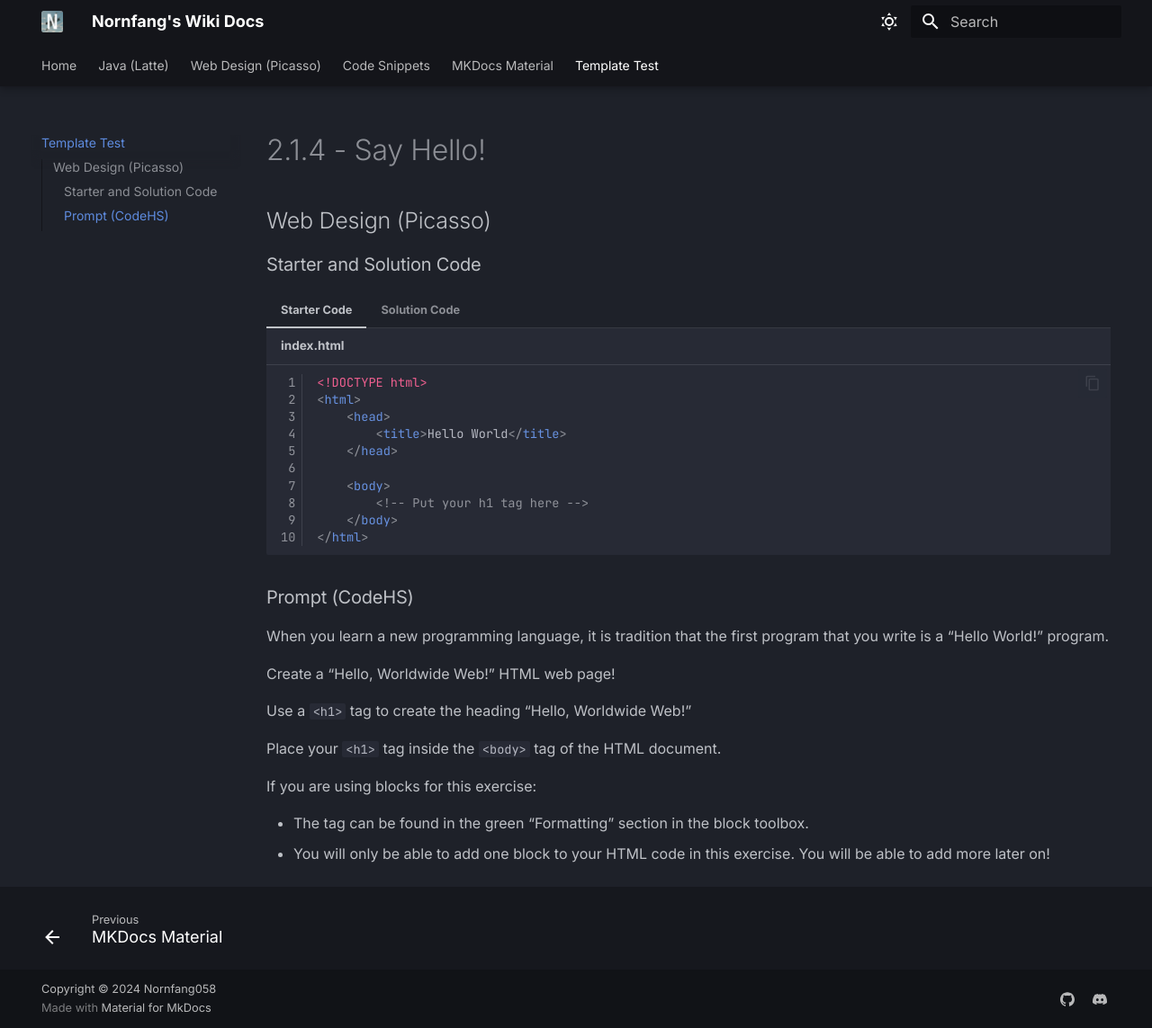
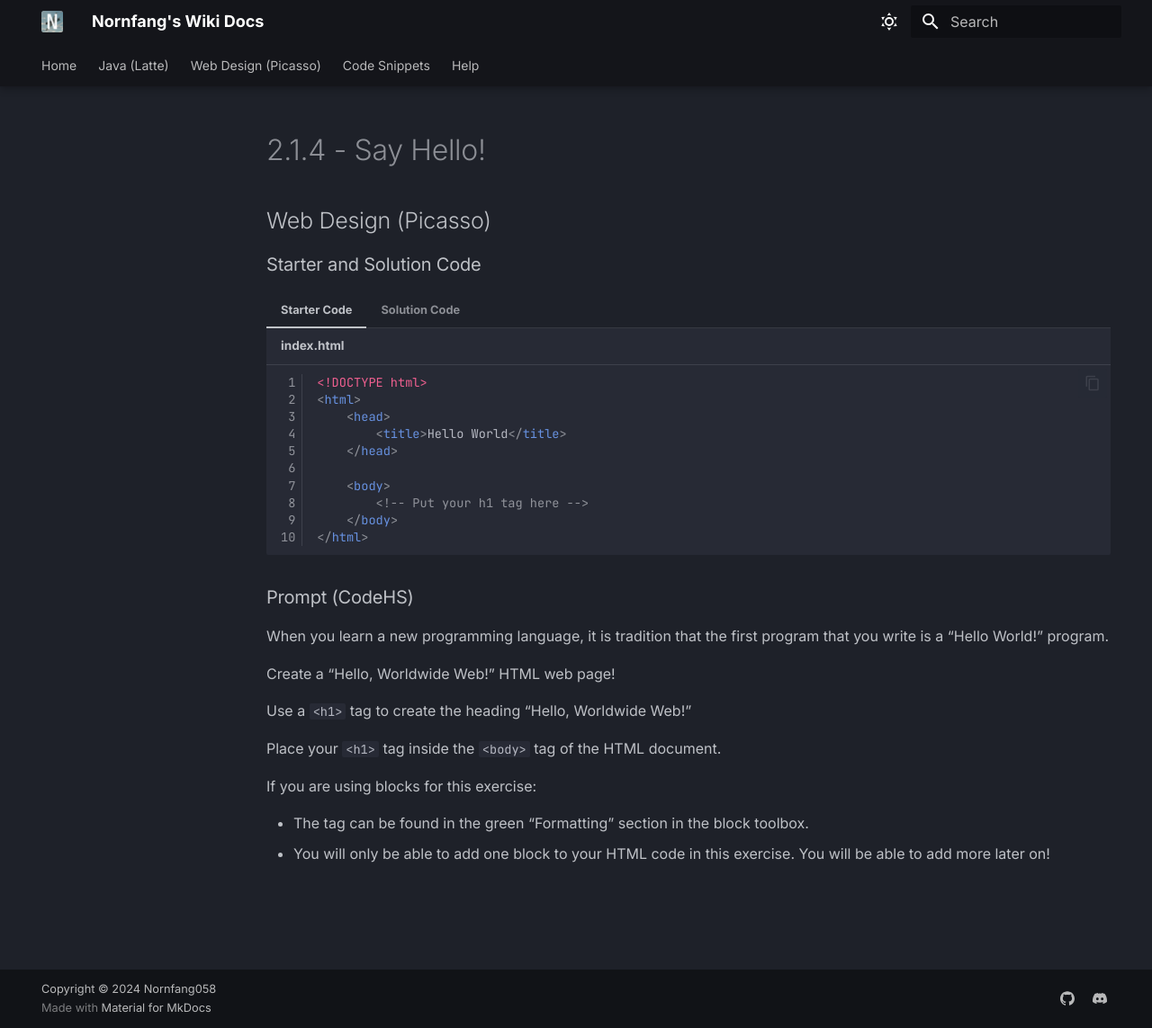
Before and after one commit to nornfang058/wiki-docs, an MkDocs documentation site: the page built from docs/webdesign-picasso/2.1.4/2.1.4.md, in a window 1280 px wide and 1143 px high. Shown: the whole window at 90% size. Built offline with MkDocs 1.6.1 and Material for MkDocs 9.7.7, drawn with Linux system fonts in a browser that asks for light colours.

Commit message:
Added help page and removed template test from menu.

```diff
--- a/mkdocs.yml
+++ b/mkdocs.yml
@@ -12,6 +12,8 @@ theme:
     - navigation.tabs
     - navigation.tabs.sticky
     - navigation.path
+    - navigation.sections
+    - navigation.expand
     - navigation.indexes
     - toc.integrate
     - content.code.copy
@@ -72,8 +74,7 @@ nav:
   - Java (Latte): java-latte.md
   - Web Design (Picasso): web-picasso.md
   - Code Snippets: snippets.md
-  - MKDocs Material: mkdocs-material.md
-  - Template Test: webdesign-picasso/2.1.4/2.1.4.md
+  - Help: help.md
 
 extra_css:
   - stylesheets/extra.css
```
Also changed, not shown: docs/help.md (added, +5 -0 lines).
